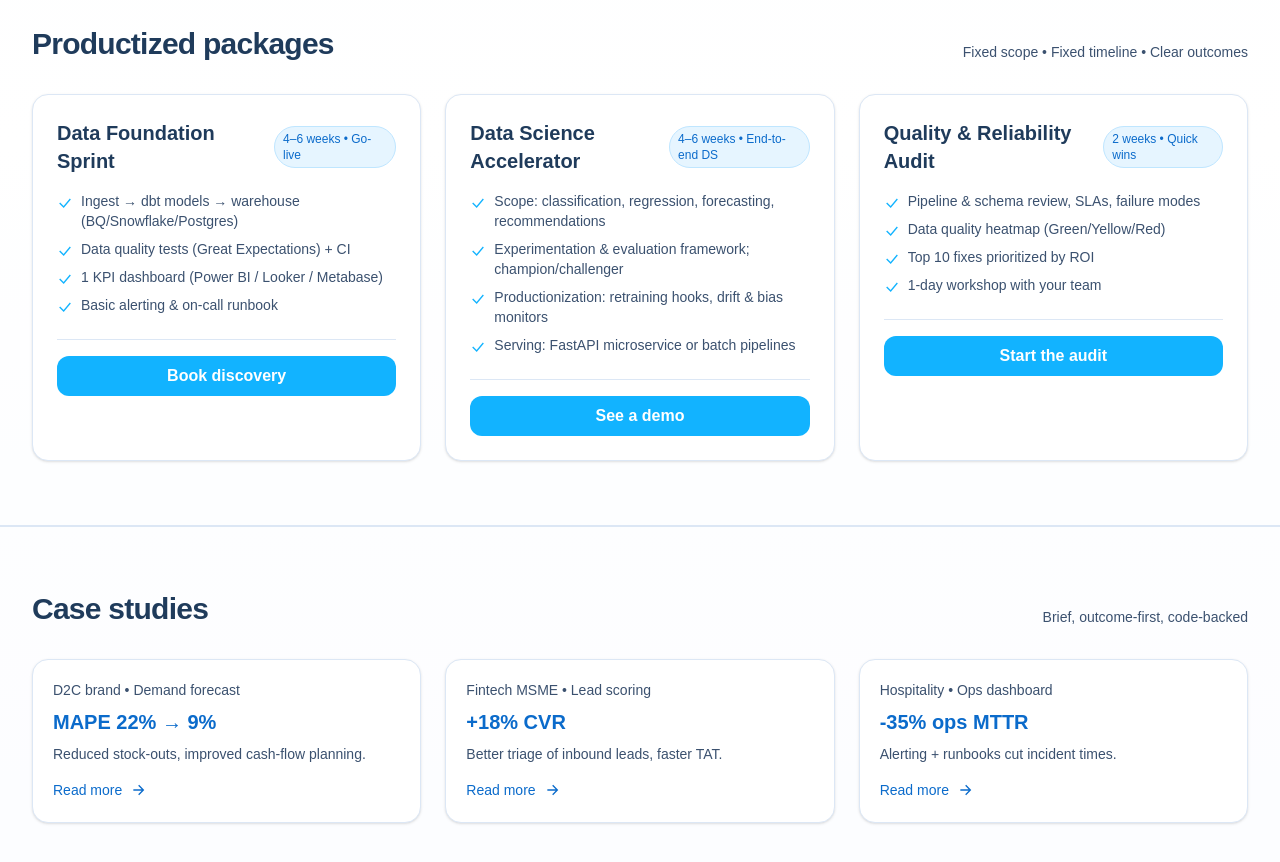
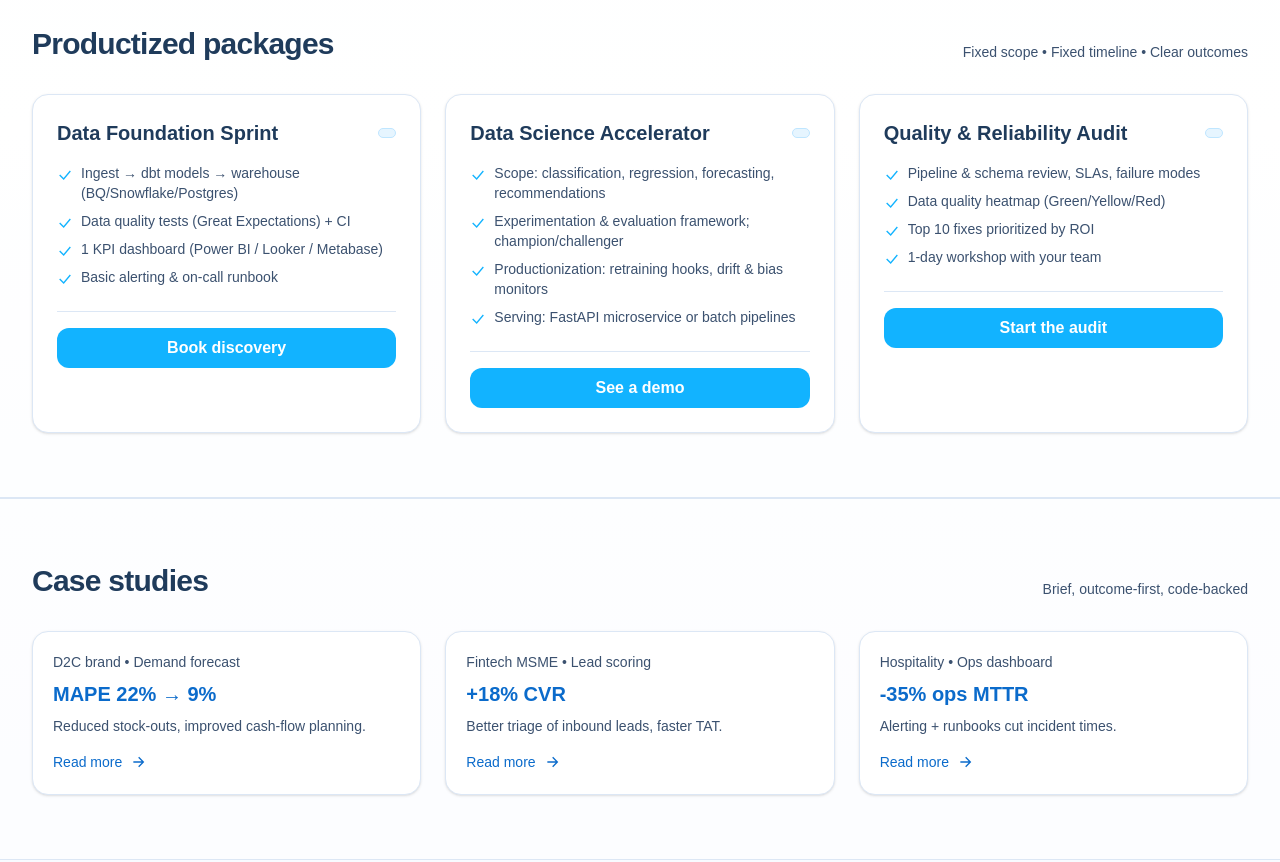
Before and after one commit to iaayushgupta/fractional-landing-page, a Next.js app: page / in a window 1280 px wide. Shown: the part 2080-2942 px from the top of the page. Built offline with nearby package versions, Linux system fonts and the light colour scheme.

Commit message:
new changes

```diff
--- a/app/LandingPage.tsx
+++ b/app/LandingPage.tsx
@@ -17,7 +17,6 @@ export default function LandingPage() {
   const packages = [
     {
       name: "Data Foundation Sprint",
-      tag: "4–6 weeks • Go-live",
       bullets: [
         "Ingest → dbt models → warehouse (BQ/Snowflake/Postgres)",
         "Data quality tests (Great Expectations) + CI",
@@ -28,7 +27,6 @@ export default function LandingPage() {
     },
     {
       name: "Data Science Accelerator",
-      tag: "4–6 weeks • End-to-end DS",
       bullets: [
         "Scope: classification, regression, forecasting, recommendations",
         "Experimentation & evaluation framework; champion/challenger",
@@ -39,7 +37,6 @@ export default function LandingPage() {
     },
     {
       name: "Quality & Reliability Audit",
-      tag: "2 weeks • Quick wins",
       bullets: [
         "Pipeline & schema review, SLAs, failure modes",
         "Data quality heatmap (Green/Yellow/Red)",
@@ -201,7 +198,6 @@ export default function LandingPage() {
                 <div className="flex items-center justify-between">
                   <h3 className="text-xl font-semibold">{p.name}</h3>
                   <span className="text-xs rounded-full bg-[#E6F5FF] text-[#0B6BCB] px-2 py-1 border border-[#BFE6FF]">
-                    {p.tag}
                   </span>
                 </div>
                 <ul className="mt-4 space-y-2 text-sm text-[#3B516F]">
```
